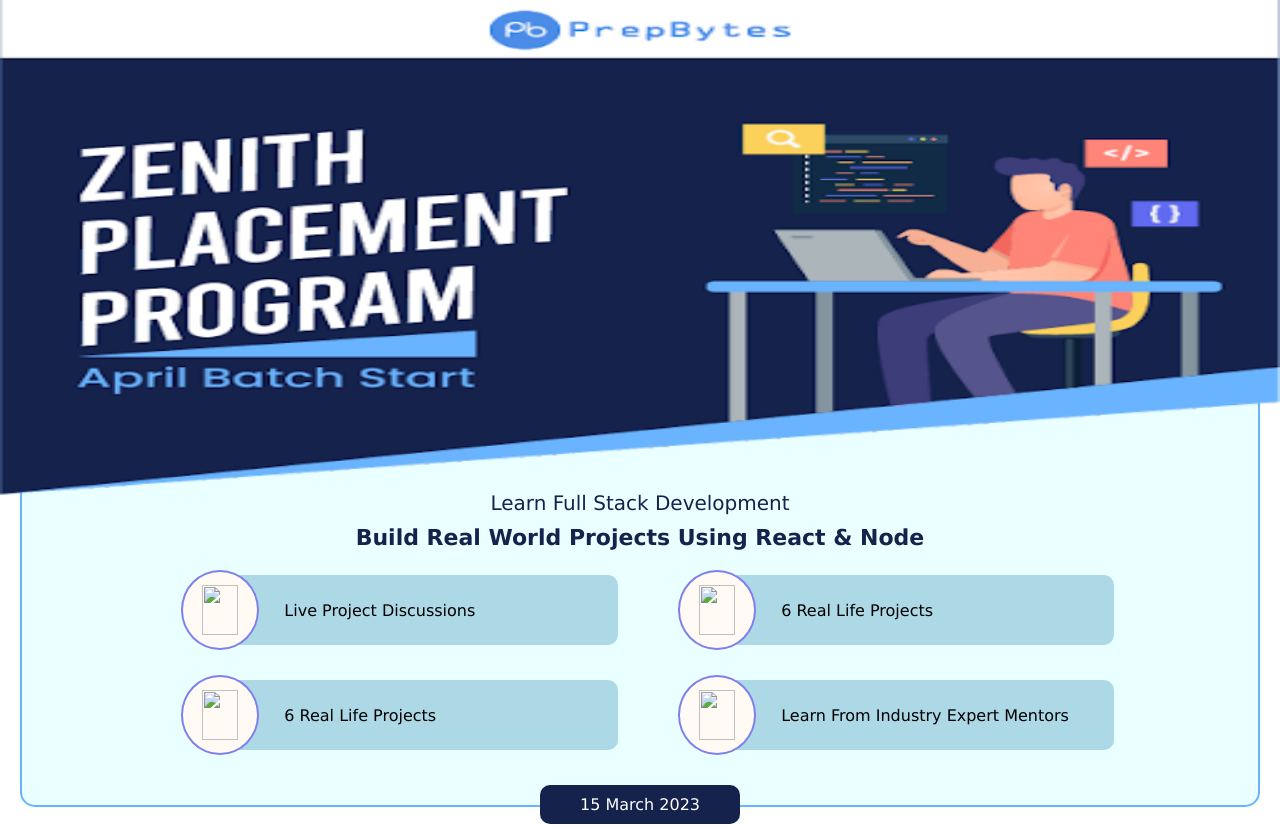
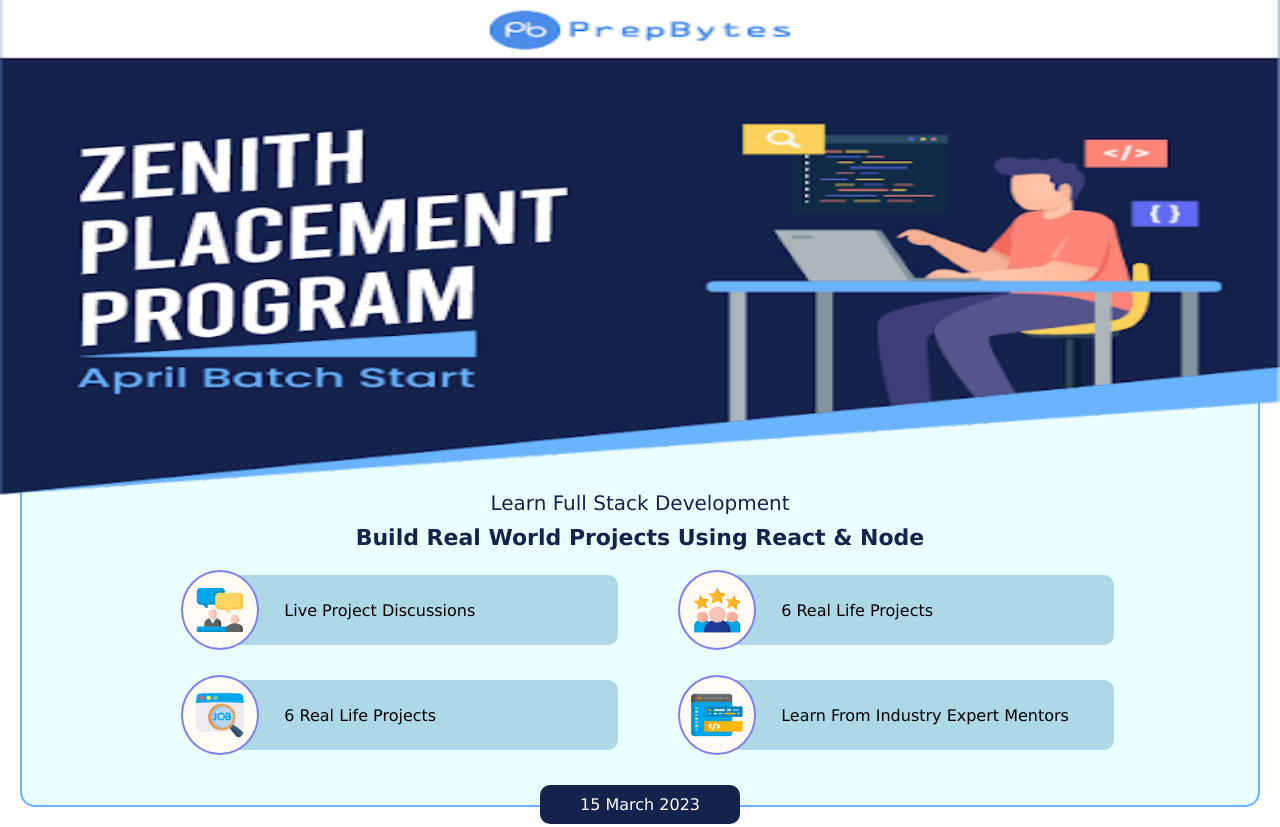
Before and after one commit to Ramandeep99/HomePage_Task, a plain HTML site: page index.html in a window 1280 px wide. Shown: the top 827 px of the page. Drawn offline with nearby package versions, Linux system fonts and the light colour scheme; the site is published under a folder, as on GitHub Pages, so addresses that start at the root find nothing.

Commit message:
icons updated

```diff
--- a/index.html
+++ b/index.html
@@ -22,24 +22,24 @@
         </div>
         <div class="container">
             <div class="item">
-                <div class="icon"> <img src="/assets/Assets-01.png" alt=""></div>
+                <div class="icon"> <img src="./assets/Assets-01.png" alt=""></div>
                 <div class="text">
                     <p>Live Project Discussions</p>
                 </div>
             </div>
             <div class="item">
-                <div class="icon"> <img src="/assets/Assets-02.png" alt=""></div>
+                <div class="icon"> <img src="./assets/Assets-02.png" alt=""></div>
                 <div class="text">
                     <p>6 Real Life Projects</div>
             </div>
             <div class="item">
-                <div class="icon"> <img src="/assets/Assets-03.png" alt=""></div>
+                <div class="icon"> <img src="./assets/Assets-03.png" alt=""></div>
                 <div class="text">
                     <p>6 Real Life Projects</p>
                 </div>
             </div>
             <div class="item">
-                <div class="icon"> <img src="/assets/Assets-04.png" alt=""></div>
+                <div class="icon"> <img src="./assets/Assets-04.png" alt=""></div>
                 <div class="text">
                     <p>Learn From Industry Expert Mentors</p>
                 </div>
```
